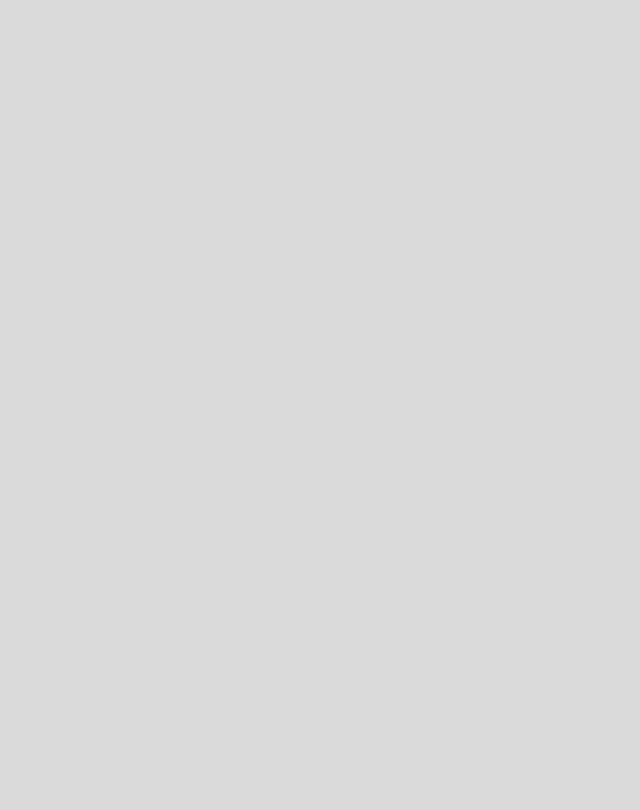
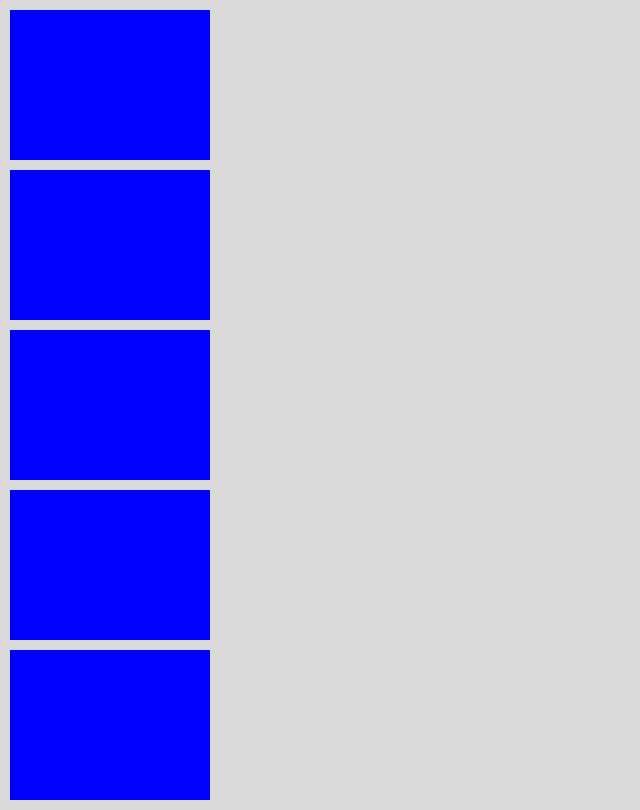
Before and after one commit to kevinccbsg/pwa-workbox-talk, a plain HTML site: page index.html in a window 1280 px wide. Shown: the whole page, without its empty margins (0-640 px from the left). Drawn offline with Linux system fonts and the light colour scheme.

```diff
--- a/css/style.css
+++ b/css/style.css
@@ -1,3 +1,11 @@
 body {
 	background-color: #dadada;
+	margin: 0;
 }
+
+.box {
+	background-color: blue;
+	height: 150px;
+	width: 200px;
+	margin: 10px;
+}
--- a/index.html
+++ b/index.html
@@ -7,6 +7,10 @@
 		<link rel="stylesheet" href="css/style.css">
 	</head>
 	<body>
-
+		<div class="box"></div>
+		<div class="box"></div>
+		<div class="box"></div>
+		<div class="box"></div>
+		<div class="box"></div>
 	</body>
 </html>
```
